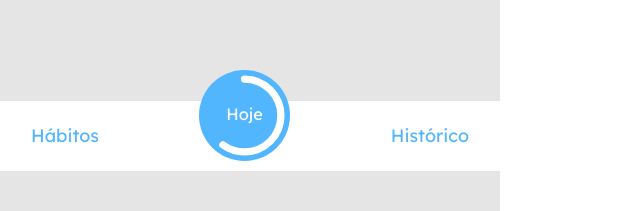
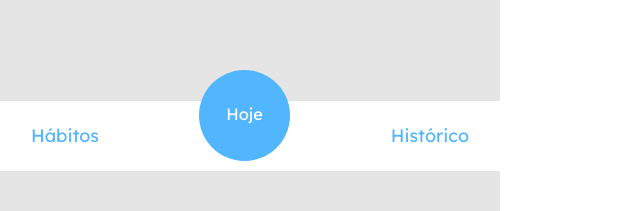
Before and after one commit to isadoragravila/projeto10-trackit, a React (Create React App) app: page /historico in a window 1280 px wide. Shown: the part 629-840 px from the top of the page, without its empty margins (0-640 px from the left). Built offline with nearby package versions, Linux system fonts and the light colour scheme.

Commit message:
Context API - percentual

```diff
--- a/src/Components/App.js
+++ b/src/Components/App.js
@@ -9,14 +9,17 @@ import TelaHoje from "./TelaHoje";
 import TelaHistorico from "./TelaHistorico";
 import TokenContext from "../Contexts/TokenContext";
 import ImgContext from "../Contexts/ImgContext";
+import PercentualContext from "../Contexts/PercentualContext";
 
 export default function App() {
   const [token, setToken] = useState('');
   const [img, setImg] = useState('');
+  const [percentual, setPercentual] = useState(0);
 
   return (
     <TokenContext.Provider value={{ token, setToken }}>
       <ImgContext.Provider value={{ img, setImg }}>
+        <PercentualContext.Provider value={{ percentual, setPercentual }}>
           <BrowserRouter>
             <Routes>
               <Route path="/" element={<TelaLogin />} />
@@ -26,6 +29,7 @@ export default function App() {
               <Route path="/historico" element={<TelaHistorico />} />
             </Routes>
           </BrowserRouter>
+        </PercentualContext.Provider>
       </ImgContext.Provider>
     </TokenContext.Provider>
   );
--- a/src/Components/Menu.js
+++ b/src/Components/Menu.js
@@ -1,10 +1,13 @@
 import styled from 'styled-components';
 import { Link } from "react-router-dom";
+import { useContext } from 'react';
 import { CircularProgressbar, buildStyles } from 'react-circular-progressbar';
 import "react-circular-progressbar/dist/styles.css";
+import PercentualContext from "../Contexts/PercentualContext";
 
 export default function Menu() {
-    const percentage = 60; //mudar com estado
+    const {percentual} = useContext(PercentualContext);
+
     return (
         <Conteiner>
             <Link to="/habitos">
@@ -12,7 +15,7 @@ export default function Menu() {
             </Link>
             <Progresso>
                 <Link to="/hoje">
-                    <CircularProgressbar value={percentage} text={"Hoje"} background backgroundPadding={6} styles={buildStyles({
+                    <CircularProgressbar value={percentual} text={"Hoje"} background backgroundPadding={6} styles={buildStyles({
                         backgroundColor: "#52B6FF",
                         textColor: "#ffffff",
                         pathColor: "#ffffff",
--- a/src/Components/TelaHabitos.js
+++ b/src/Components/TelaHabitos.js
@@ -133,7 +133,6 @@ function Habitos({ name, days, id, token, setMeusHabitos }) {
             "Você tem certeza que deseja excluir esse hábito?"
         )
         if (confirmBox === true) {
-            console.log("excluído");
             const config = {
                 headers: {
                     "Authorization": `Bearer ${token}`
--- a/src/Components/TelaHoje.js
+++ b/src/Components/TelaHoje.js
@@ -6,6 +6,7 @@ import styled from 'styled-components';
 import Menu from './Menu';
 import Topo from "./Topo";
 import TokenContext from "../Contexts/TokenContext";
+import PercentualContext from "../Contexts/PercentualContext";
 
 function Habitos({ habito, token, setHabitos }) {
     const [recorde, setRecorde] = useState(false);
@@ -87,6 +88,11 @@ function Habitos({ habito, token, setHabitos }) {
 function Progresso({habitos}) {
     const concluidos = habitos.filter(habito => habito.done === true);
     const porcentagem = Math.ceil((concluidos.length)/(habitos.length)*100);
+    const {setPercentual} = useContext(PercentualContext);
+
+    useEffect(() => {
+        setPercentual(porcentagem);
+    }, [porcentagem]);
 
     return (
         <Subtitulo cor={concluidos.length === 0 ? "#BABABA" : "#8FC549"}>
--- /dev/null
+++ b/src/Contexts/PercentualContext.js
@@ -0,0 +1,5 @@
+import { createContext } from "react";
+
+const PercentualContext = createContext();
+
+export default PercentualContext;
```
Lines whose indentation alone changed are shown as unchanged.
